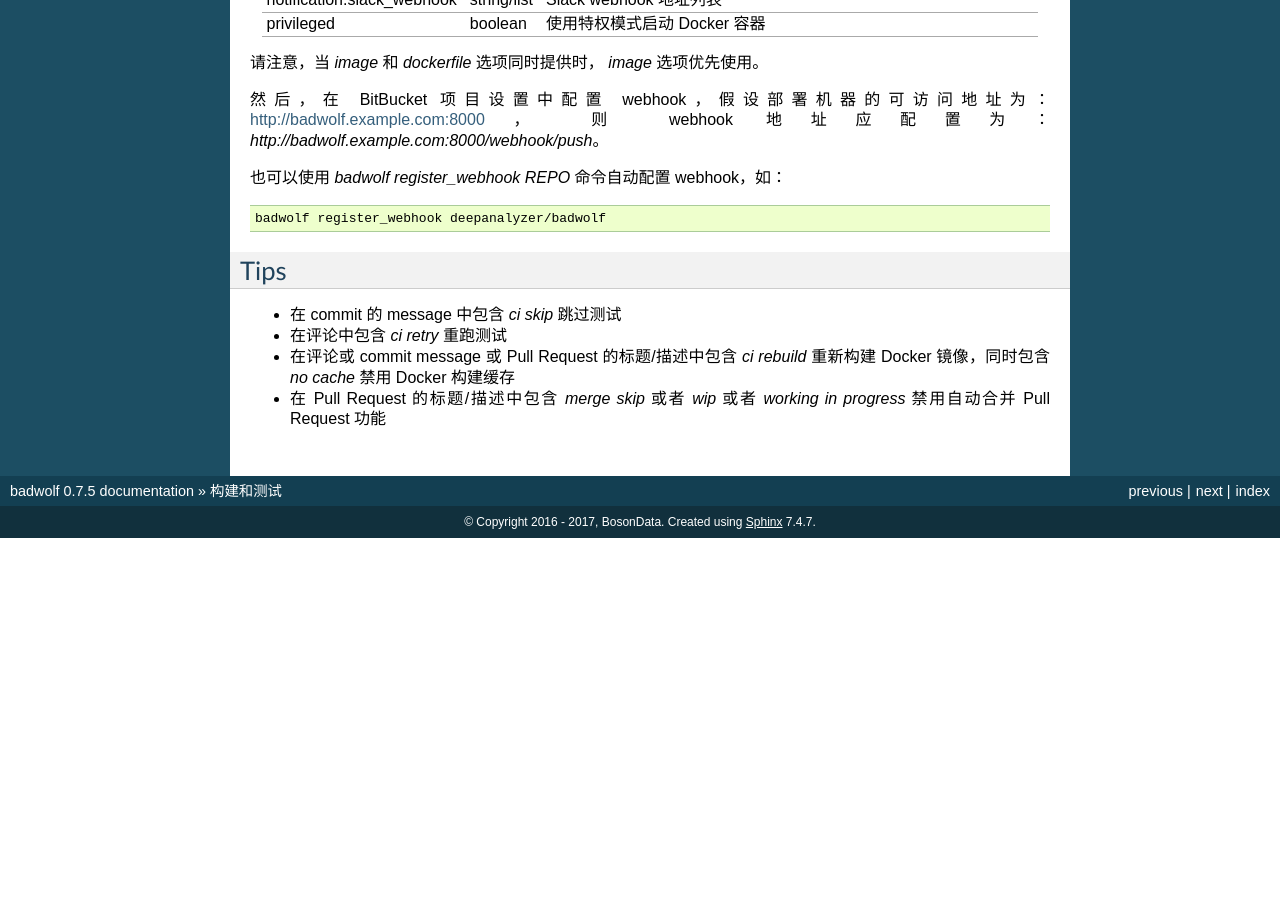
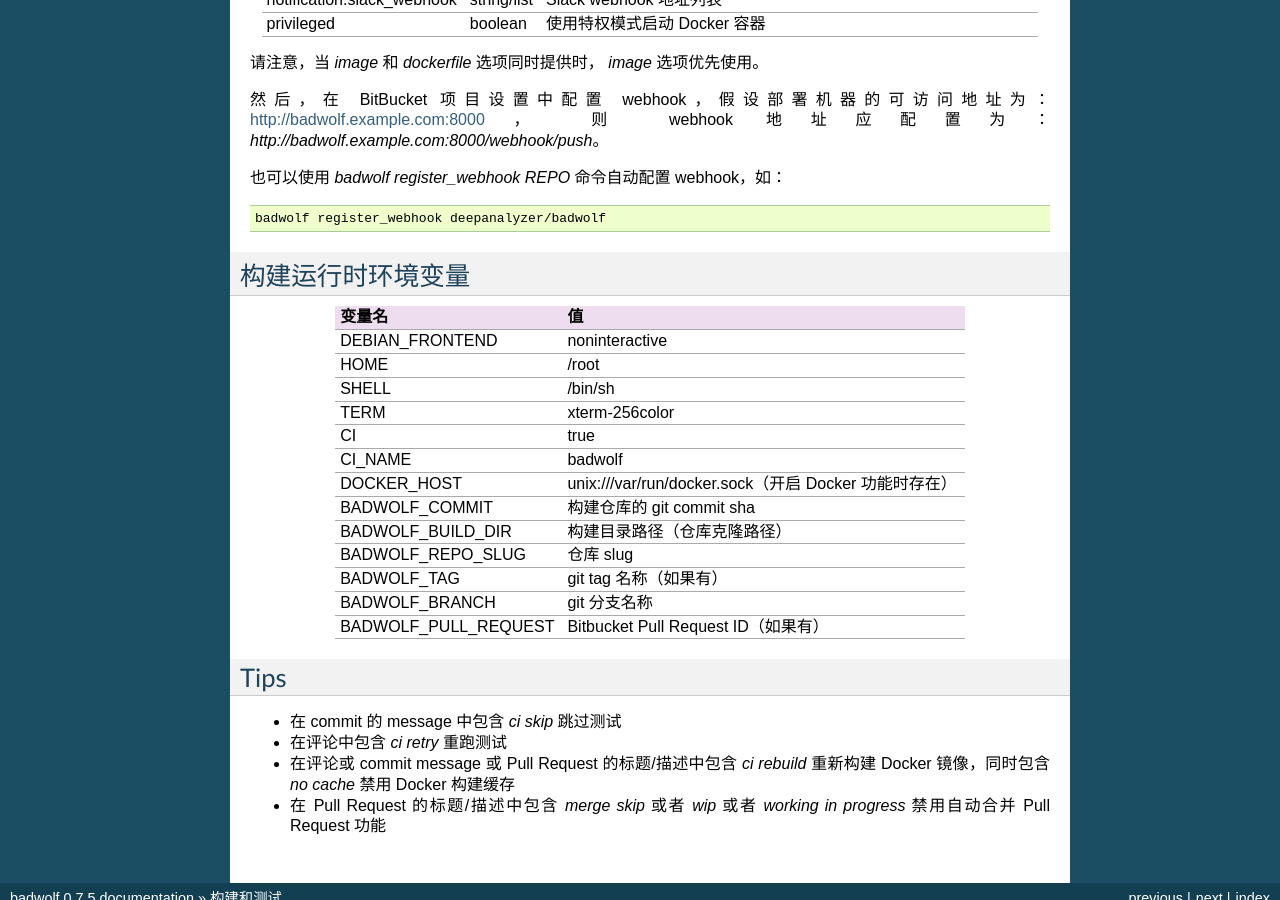
Before and after one commit to bosondata/badwolf, a Sphinx documentation site: the page built from docs/build.rst, in a window 1280 px wide and 900 px high, scrolled down 533 px. Built offline with Sphinx 7.4.7, drawn with Linux system fonts in a browser that asks for light colours; before the commit the page ends 1071 px from its top, so only the background shows below that.

Commit message:
Update settings and build documentation

```diff
--- a/docs/build.rst
+++ b/docs/build.rst
@@ -40,6 +40,27 @@
 
     badwolf register_webhook deepanalyzer/badwolf
 
+构建运行时环境变量
+----------------------
+
+============================= ===================================================================
+变量名                        值
+============================= ===================================================================
+DEBIAN_FRONTEND               noninteractive
+HOME                          /root
+SHELL                         /bin/sh
+TERM                          xterm-256color
+CI                            true
+CI_NAME                       badwolf
+DOCKER_HOST                   unix:///var/run/docker.sock（开启 Docker 功能时存在）
+BADWOLF_COMMIT                构建仓库的 git commit sha
+BADWOLF_BUILD_DIR             构建目录路径（仓库克隆路径）
+BADWOLF_REPO_SLUG             仓库 slug
+BADWOLF_TAG                   git tag 名称（如果有）
+BADWOLF_BRANCH                git 分支名称
+BADWOLF_PULL_REQUEST          Bitbucket Pull Request ID（如果有）
+============================= ===================================================================
+
 Tips
 -----------
 
--- a/docs/settings.rst
+++ b/docs/settings.rst
@@ -16,13 +16,16 @@
 SECRET_KEY                 空                             Flask SECRET_KEY
 SECURE_TOKEN_KEY           随机生成                       .badwolf.yml 配置文件 secure token key
 SENTRY_DSN                 空                             Sentry DSN URL
-DOCKER_HOST                unix://var/run/docker.sock     Docker host
+DOCKER_HOST                unix:///var/run/docker.sock     Docker host
 DOCKER_API_TIMEOUT         600                            docker-py timeout，单位秒
 DOCKER_RUN_TIMEOUT         1200                           Docker 测试运行时长限制，单位秒
 AUTO_MERGE_ENABLED         True                           自动合并 PR 功能开关
 AUTO_MERGE_APPROVAL_COUNT  3                              自动合并 PR 需要的 Approval 数量
 BITBUCKET_USERNAME         空                             BitBucket 用户名
 BITBUCKET_PASSWORD         空                             BitBucket 用户密码，支持 app passwords
+BADWOLF_DATA_DIR           /var/lib/badwolf               badwolf 数据目录
+BADWOLF_REPO_DIR           /var/lib/badwolf/repos         badwolf 克隆仓库目录
+BADWOLF_LOG_DIR            /var/lib/badwolf/log           badwolf 构建日志目录
 ========================== ============================== ==================================================
 
 其中，`SECURE_TOKEN_KEY` 为 base64 URL-safe 编码的 32 bytes 字符串，可以使用 `os.urandom(32)` 生成：
```
